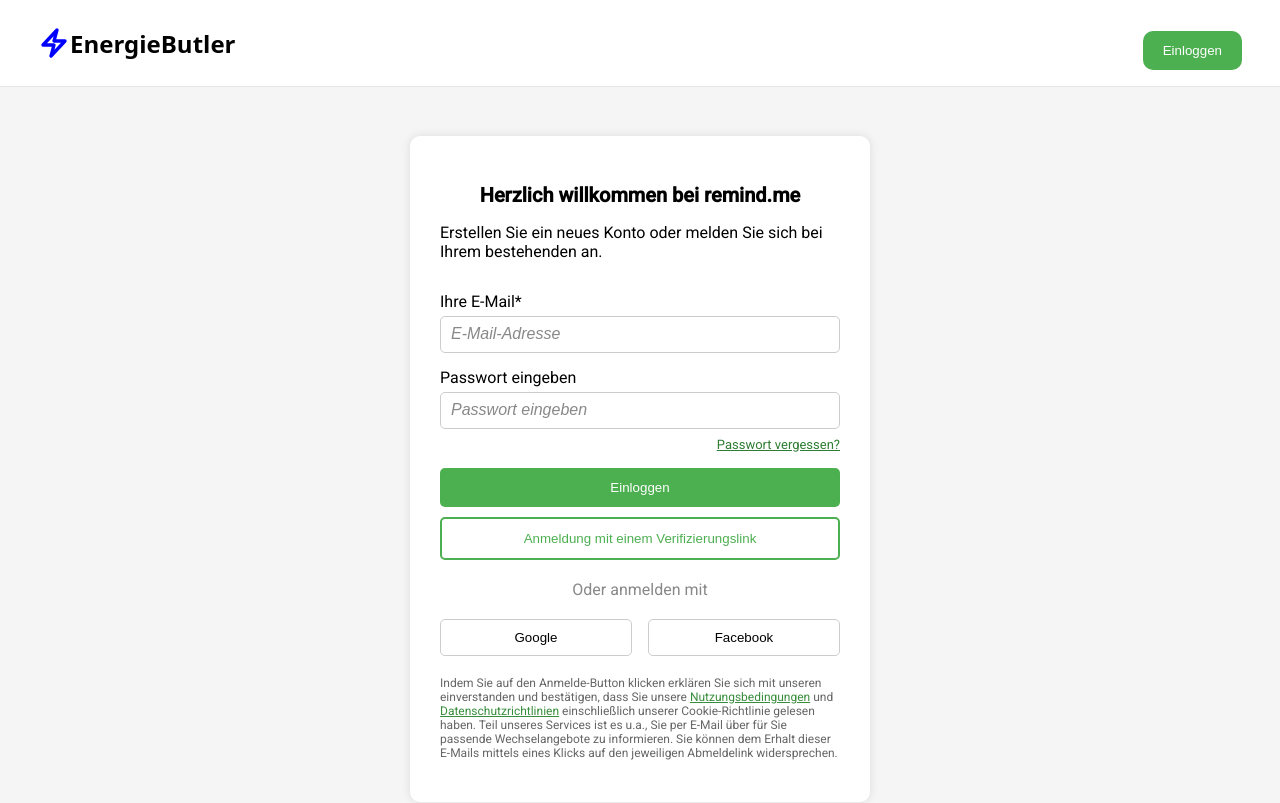
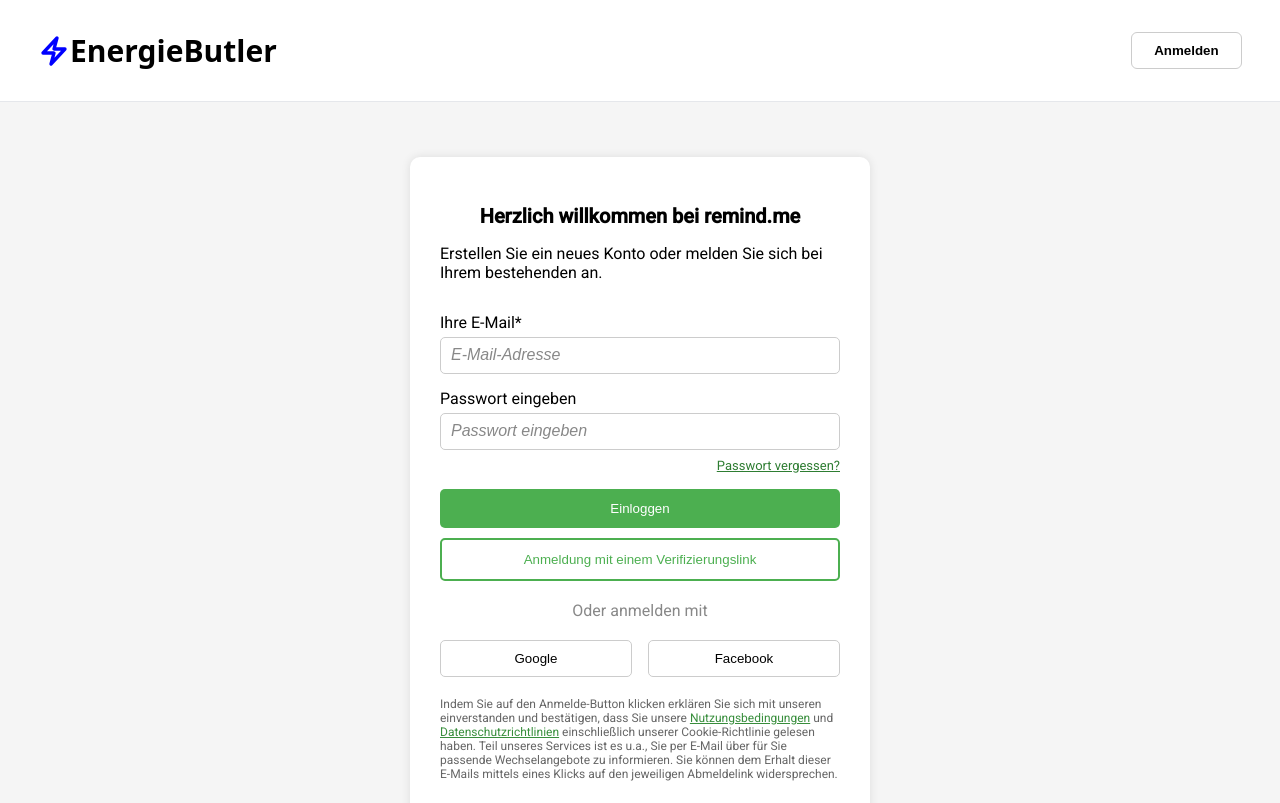
Before and after one commit to umidbek77/EnergieButler, an Angular app: page /login in a window 1280 px wide. Shown: the top 803 px of the page. Built offline with nearby package versions, Linux system fonts and the light colour scheme.

Commit message:
headerga link qoshildi

```diff
--- a/src/app/components/header/header.component.css
+++ b/src/app/components/header/header.component.css
@@ -3,14 +3,13 @@
   top: 0;
   left: 0;
   right: 0;
-  padding-block: 20px;
   z-index: 1000;
   display: flex;
   justify-content: space-between;
   align-items: center;
   font-family: system-ui, -apple-system, BlinkMacSystemFont, "Segoe UI", Roboto,
     Oxygen, Ubuntu, Cantarell, "Open Sans", "Helvetica Neue", sans-serif;
-  padding: 16px 38px;
+  padding: 0px 38px;
   background-color: white;
   border-bottom: 1px solid #e5e7eb;
 }
@@ -19,6 +18,16 @@
   display: flex;
   justify-content: center;
   align-items: center;
+}
+
+.logo-desc{
+    text-decoration: none;
+  color: black;
+  font-weight: bold;
+  font-size: 30px;
+  transition: 0.4s;
+  margin: 0;
+  cursor: pointer;
 }
 
 .my-icon {
--- a/src/app/components/header/header.component.html
+++ b/src/app/components/header/header.component.html
@@ -15,7 +15,7 @@
         d="m3.75 13.5 10.5-11.25L12 10.5h8.25L9.75 21.75 12 13.5H3.75Z"
       />
     </svg>
-    <h1>EnergieButler</h1>
+    <a routerLink="/" class="logo-desc" > <p >EnergieButler</p>  </a>
   </div>
   <button (click)="goToLogin()" class="login-btn">Anmelden</button>
 </header>
--- a/src/app/components/header/header.component.ts
+++ b/src/app/components/header/header.component.ts
@@ -1,9 +1,10 @@
 import { Component } from '@angular/core';
 import { Router } from '@angular/router';
+import { RouterModule } from '@angular/router';
 
 @Component({
   selector: 'app-header',
-  imports: [],
+  imports: [RouterModule],
   templateUrl: './header.component.html',
   styleUrl: './header.component.css'
 })
--- a/src/app/pages/login/login.component.css
+++ b/src/app/pages/login/login.component.css
@@ -4,7 +4,7 @@
   align-items: center;
   min-height: 100vh;
   background: #f5f5f5;
-  margin-top:69px;
+  margin-top:90px;
 }
 
 .login-card {
@@ -130,44 +130,3 @@ input::placeholder {
 .login-card .terms a {
   color: #388e3c;
 }
-
-
-.header {
-  position: fixed;
-  top: 0;
-  left: 0;
-  right: 0;
-  padding-block: 20px;
-  z-index: 1000;
-  display: flex;
-  justify-content: space-between;
-  align-items: center;
-  font-family: system-ui, -apple-system, BlinkMacSystemFont, "Segoe UI", Roboto,
-    Oxygen, Ubuntu, Cantarell, "Open Sans", "Helvetica Neue", sans-serif;
-  padding: 16px 38px;
-  background-color: white;
-  border-bottom: 1px solid #e5e7eb;
-}
-
-.logo {
-  display: flex;
-  justify-content: center;
-  align-items: center;
-}
-
-.my-icon {
-  color: blue;
-  width: 32px;
-  height: 32px;
-}
-
-.logo h1 {
-  font-size: 24px;
-  font-weight: 700;
-  margin: 0;
-}
-
-
-.login-btn:hover {
-  background-color: aliceblue;
-}
--- a/src/app/pages/login/login.component.html
+++ b/src/app/pages/login/login.component.html
@@ -1,25 +1,4 @@
-<div class="container">
-<header class="header">
-   <div class="logo">
-    <svg
-      xmlns="http://www.w3.org/2000/svg"
-      fill="none"
-      viewBox="0 0 24 24"
-      stroke-width="2.5"
-      stroke="currentColor"
-      class="my-icon"
-    >
-      <path
-        stroke-linecap="round"
-        stroke-linejoin="round"
-        d="m3.75 13.5 10.5-11.25L12 10.5h8.25L9.75 21.75 12 13.5H3.75Z"
-      />
-    </svg>
-    <h1>EnergieButler</h1>
-  </div>
-  <button  class="login-button">Einloggen</button>
-</header>
-</div>
+<app-header></app-header>
 
 <div class="login-container">
   <div class="login-card">
--- a/src/app/pages/login/login.component.ts
+++ b/src/app/pages/login/login.component.ts
@@ -1,9 +1,10 @@
 import { Component } from '@angular/core';
 import { FooterComponent } from "../../components/footer/footer.component";
+import { HeaderComponent } from "../../components/header/header.component";
 
 @Component({
   selector: 'app-login',
-  imports: [FooterComponent],
+  imports: [FooterComponent, HeaderComponent],
   templateUrl: './login.component.html',
   styleUrl: './login.component.css',
   standalone:true
```
